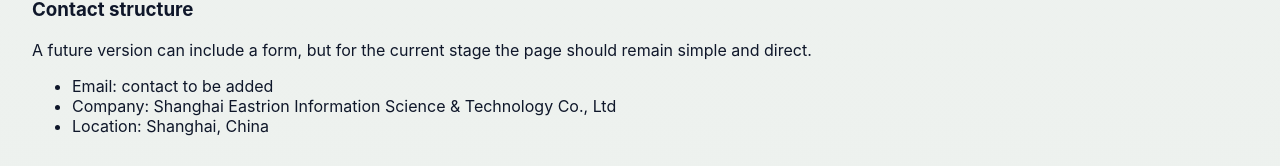
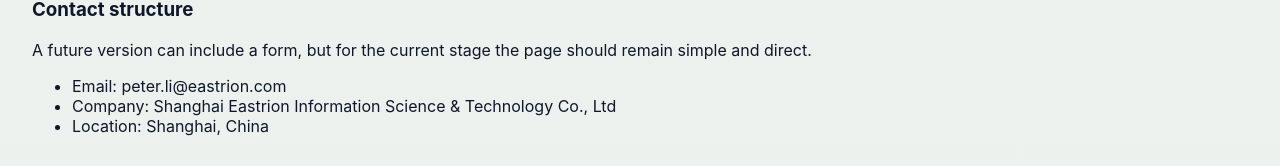
Before and after one commit to marspeterli1975-glitch/eastrion-site, a Next.js app: page /contact in a window 1280 px wide. Shown: the part 375-541 px from the top of the page. Built offline with nearby package versions, Linux system fonts and the light colour scheme.

Commit message:
Update page.tsx

```diff
--- a/app/contact/page.tsx
+++ b/app/contact/page.tsx
@@ -31,7 +31,7 @@ export default function ContactPage() {
               A future version can include a form, but for the current stage the page should remain simple and direct.
             </p>
             <ul className="bullet-list">
-              <li>Email: contact to be added</li>
+              <li>Email: peter.li@eastrion.com</li>
               <li>Company: Shanghai Eastrion Information Science &amp; Technology Co., Ltd</li>
               <li>Location: Shanghai, China</li>
             </ul>
```
